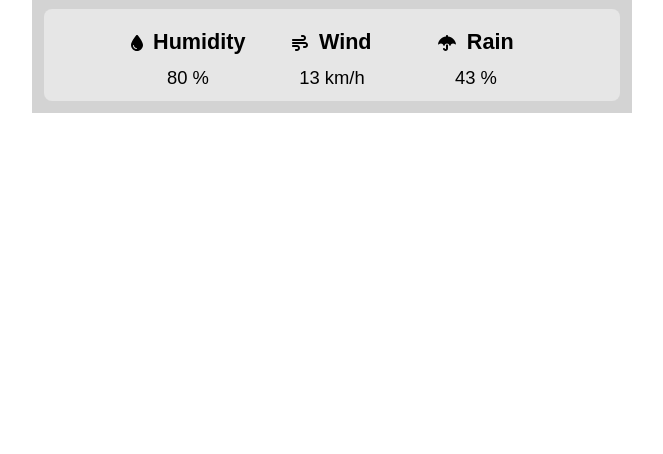
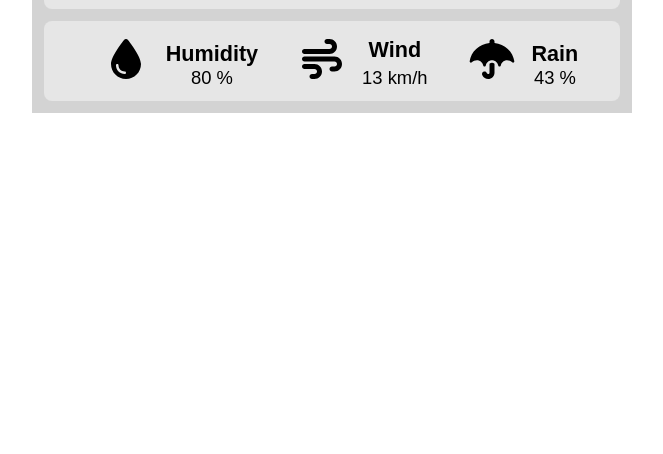
Before and after one commit to AndersonBonde/odin-weather, a website built with webpack: page dist/index.html in a window 1280 px wide. Shown: the part 346-800 px from the top of the page, without its empty margins (308-971 px from the left). Built offline with nearby package versions, Linux system fonts and the light colour scheme; no server answers.

Commit message:
Style extra info(placeholder still)

```diff
--- a/src/style.css
+++ b/src/style.css
@@ -83,6 +83,7 @@ body {
 .icon {
     object-fit: cover;
     width: 80px;
+    margin-bottom: 12px;
 }
 
 /* Extra */
@@ -90,7 +91,6 @@ body {
 .extra {
     background-color: rgb(230, 230, 230);
     margin-top: 12px;
-    padding-top: 20px;
     border-radius: 8px;
     display: flex;
     gap: 24px;
@@ -98,19 +98,29 @@ body {
 }
 
 .extra div {
-    min-width: 120px;
-    text-align: center;
+    display: flex;
+    gap: 12px;
+    align-items: center;
+    padding-block: 4px;
+    margin-top: 4px;
 }
 
-.extra div p {
-    display: inline-block;
+.extra .icon {
+    transform: scale(2.5);
+    margin-right: -12px;
+}
+
+.extra .info {
+    display: flex;
+    flex-direction: column;
+}
+
+.extra p {
     font-weight: bold;
     font-size: 1.35rem;
-    margin-left: 6px;
 }
 
 .extra .value {
-    display: block;
-    margin-block: 12px;
     font-size: 1.15rem;
+    margin-top: -12px;
 }
```
Also changed, not shown: dist/index.html, 1 other file.
